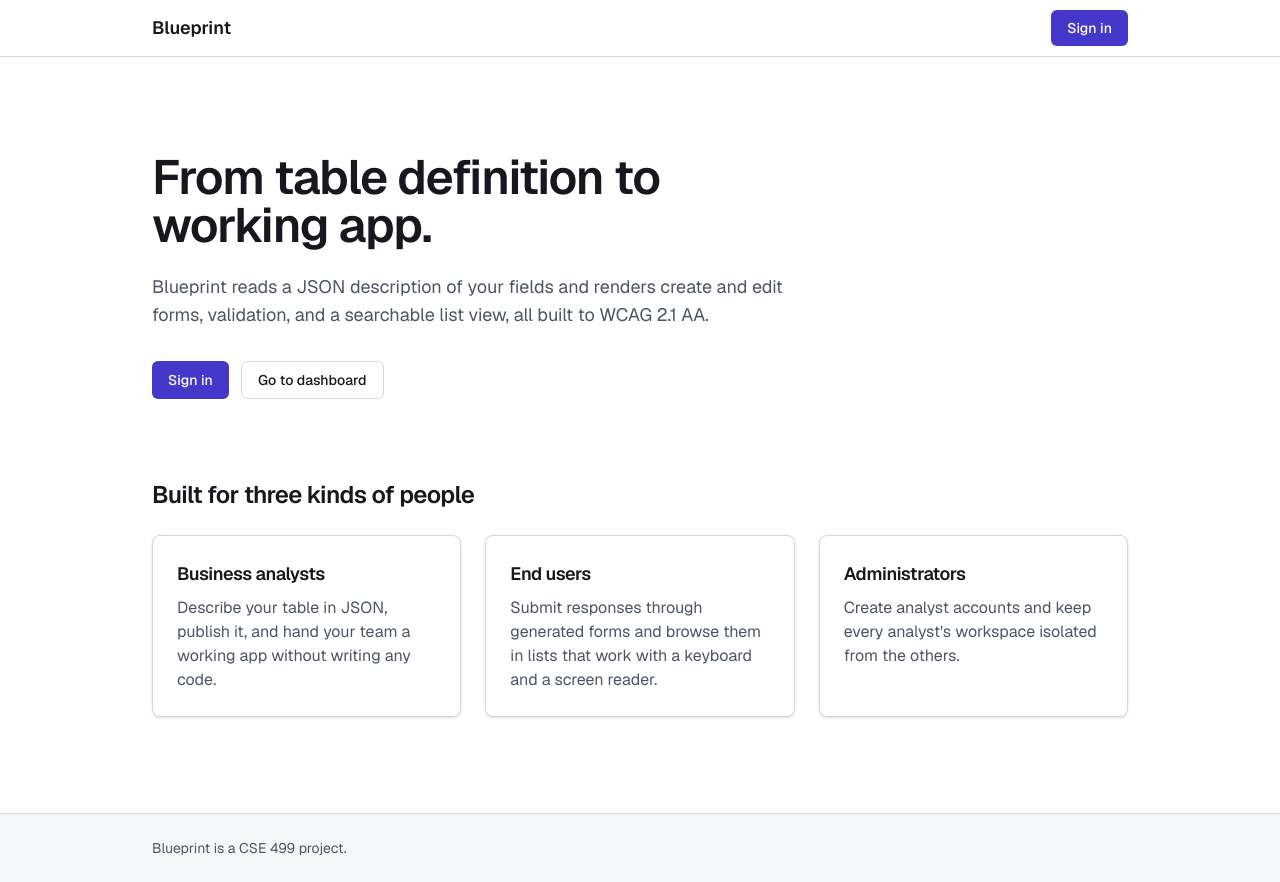
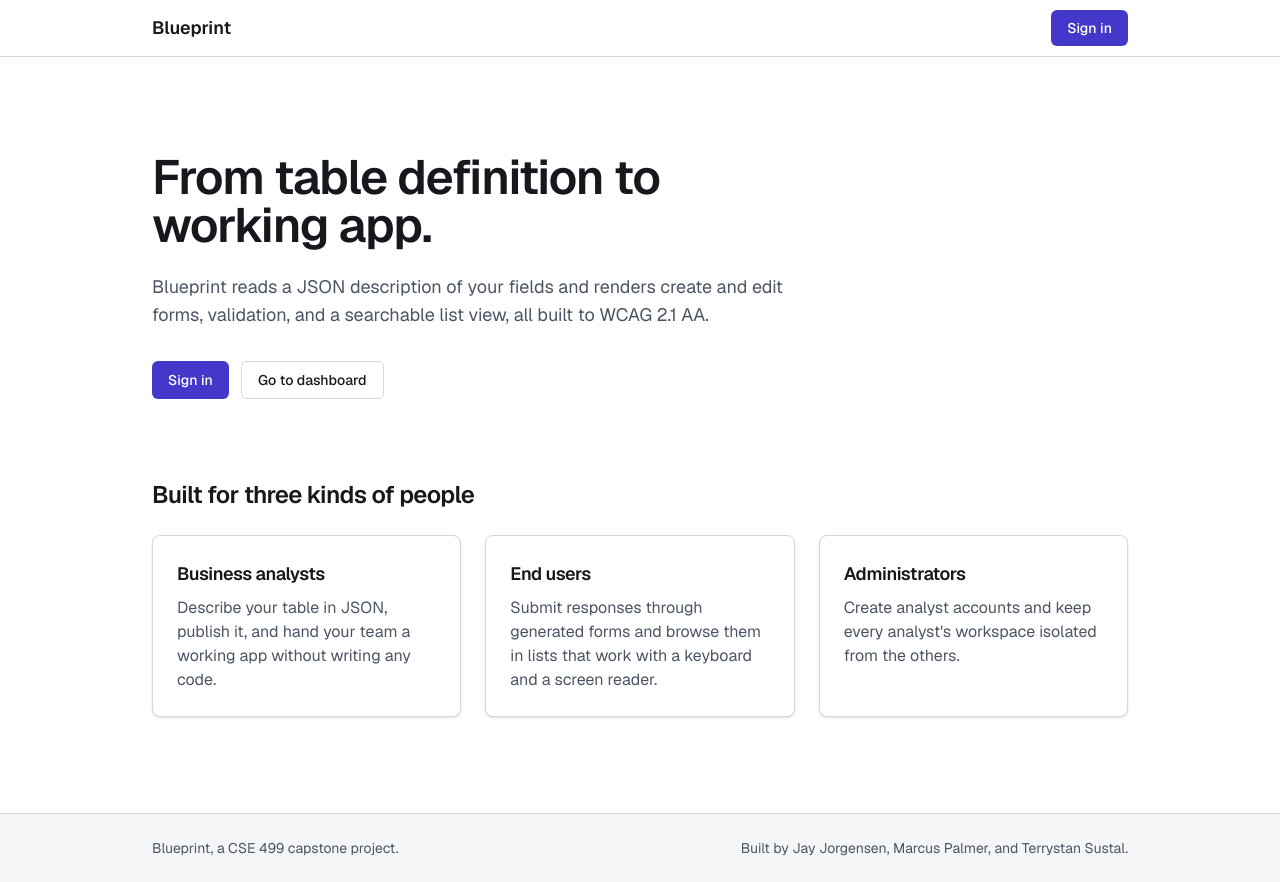
Before and after one commit to jkjorgie/blueprint, a Next.js app: page / in a window 1280 px wide. Built offline with nearby package versions, Linux system fonts and the light colour scheme; no server answers.

Commit message:
header link, footer descr

```diff
--- a/src/components/site-footer.tsx
+++ b/src/components/site-footer.tsx
@@ -1,8 +1,9 @@
 export function SiteFooter() {
   return (
     <footer className="border-t border-line bg-surface-muted">
-      <div className="container-page py-6 text-sm text-ink-muted">
-        Blueprint is a CSE 499 project.
+      <div className="container-page flex flex-wrap items-center justify-between gap-2 py-6 text-sm text-ink-muted">
+        <p>Blueprint, a CSE 499 capstone project.</p>
+        <p>Built by Jay Jorgensen, Marcus Palmer, and Terrystan Sustal.</p>
       </div>
     </footer>
   );
--- a/src/components/site-header.tsx
+++ b/src/components/site-header.tsx
@@ -11,7 +11,7 @@ export async function SiteHeader() {
   return (
     <header className="border-b border-line bg-surface">
       <div className="container-page flex h-14 items-center justify-between gap-4">
-        <Link href="/" className="text-lg font-semibold text-ink no-underline">
+        <Link href={signedIn ? "/dashboard" : "/"} className="text-lg font-semibold text-ink no-underline">
           Blueprint
         </Link>
         <nav aria-label="Main">
```
